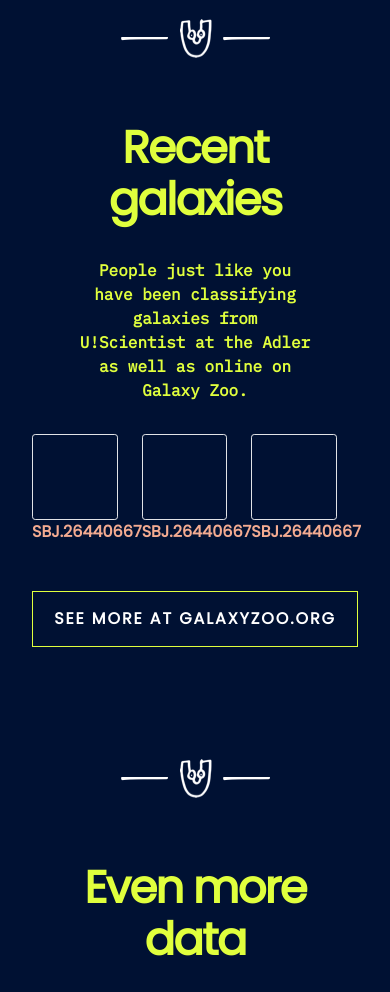
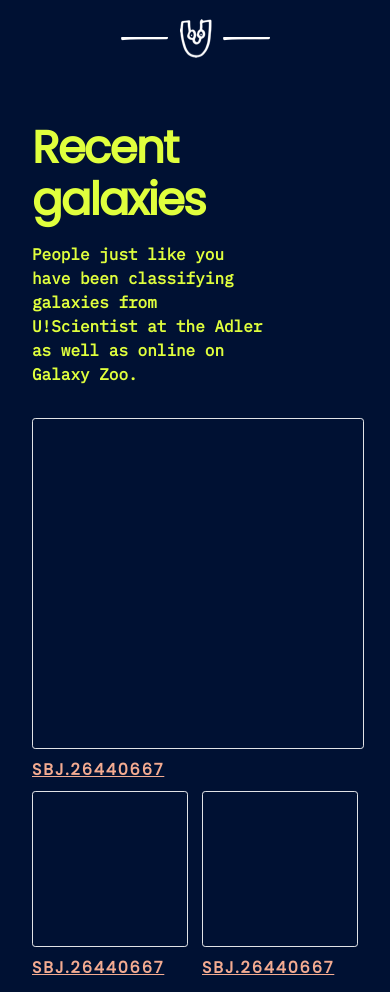
Before and after one commit to zooniverse/uscientist, a Gatsby site: page / in a window 390 px wide. Shown: the part 1020-2012 px from the top of the page. Built offline with nearby package versions, Linux system fonts and the light colour scheme; Gatsby itself is replaced by a stand-in of ours.

Commit message:
Adjust Recent Section

```diff
--- a/src/components/recent.js
+++ b/src/components/recent.js
@@ -14,7 +14,7 @@
         {placeholder.map((image, i) =>
             <div key={i} className={recentStyles.subject}>
               <div />
-              <span>{image}</span>
+              <a href="#">{image}</a>
             </div>
         )}
       </div>
--- a/src/components/recent.module.css
+++ b/src/components/recent.module.css
@@ -31,9 +31,43 @@
   width: 22vw;
 }
 
-.subject span {
+.subject a {
   color: #F3AB91;
   font-family: Poppins;
   font-size: 16px;
   font-weight: bold;
+  text-align: left;
 }
+
+@media only screen and (max-width: 768px) {
+  .recent h3 {
+    text-align: left;
+    margin: 0;
+    max-width: 60vw;
+  }
+
+  .recent span {
+    text-align: left;
+    margin: 1rem 0 2rem 0;
+  }
+
+  .subjects {
+    flex-wrap: wrap;
+    max-width: 85vw;
+  }
+
+  .subjects .subject:first-child div {
+    height: 85vw;
+    width: 85vw;
+  }
+
+  .subjects .subject:nth-child(2) div {
+    height: 40vw;
+    width: 40vw;
+  }
+
+  .subjects .subject:nth-child(3) div {
+    height: 40vw;
+    width: 40vw;
+  }
+}
--- a/src/pages/index.js
+++ b/src/pages/index.js
@@ -21,10 +21,10 @@
         <Layout>
           <div className="layout-div">
             <img alt="Large U!Scientist Logo" className="large-logo" src={yellowLogo} />
-            <img alt="Spiral Background Image" className="spiral-background" src={spiral} />
+            <img alt="Spiral Background" className="spiral-background" src={spiral} />
             <img alt="Small Background Star" className="small-star" src={smallStar} />
             <img alt="Background Star" className="background-star" src={backgroundStar} />
-            <img alt="Spiral Background Image" className="spiral-background" src={spiral} />
+            <img alt="Spiral Background" className="spiral-background" src={spiral} />
             <CallToAction />
             <Divider />
             <Recent />
```
